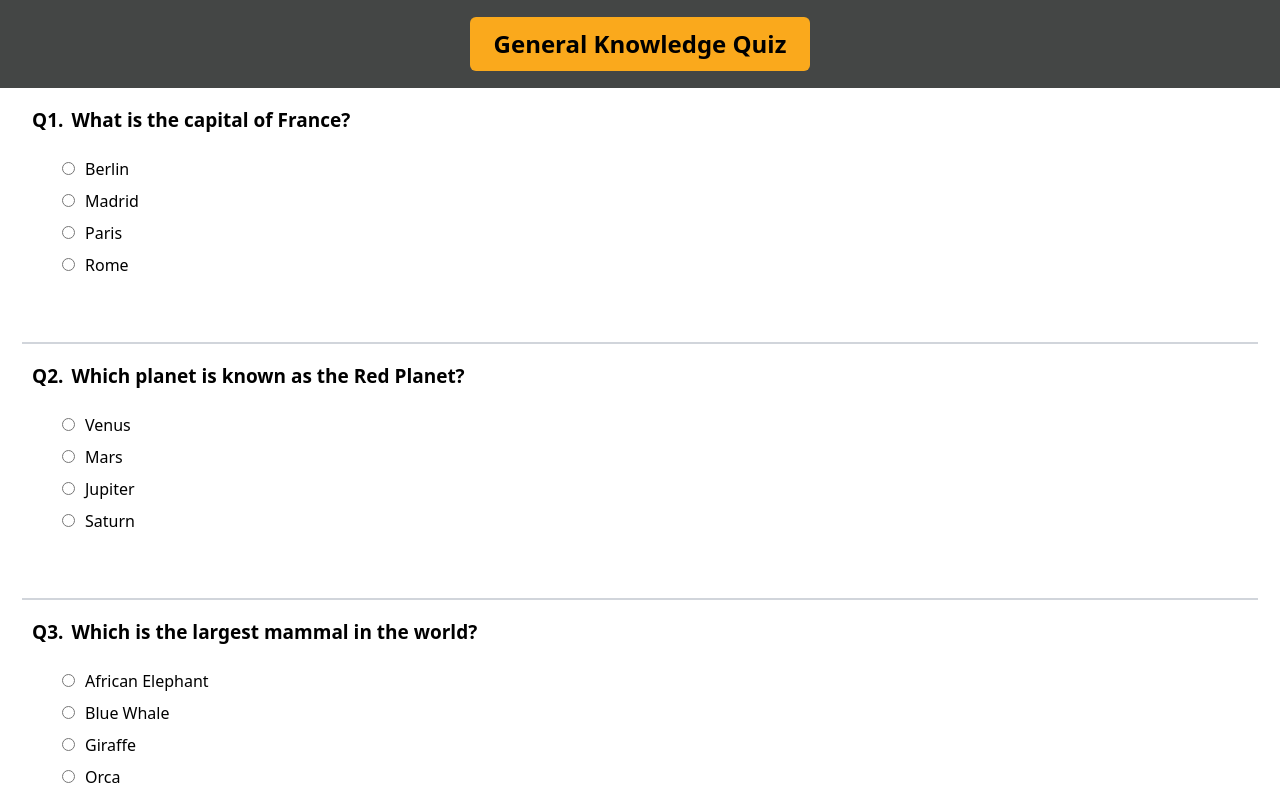
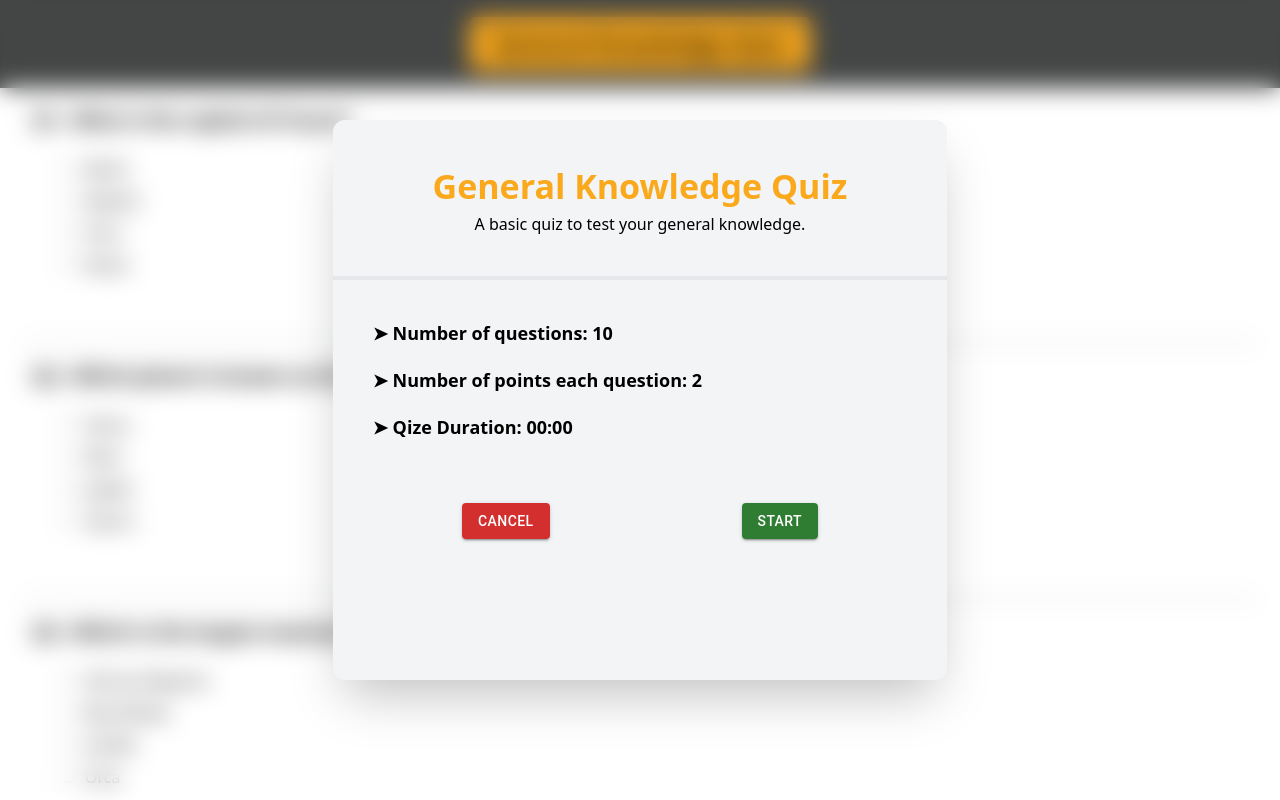
Before and after one commit to Sainath-Nanaware/Quiz-Application, a React (Vite) app: page /quizPage/abcd in a window 1280 px wide. Shown: the top 800 px of the page. Built offline with nearby package versions, Linux system fonts and the light colour scheme.

Commit message:
add start quize popup window show about quize info

```diff
--- a/src/App.jsx
+++ b/src/App.jsx
@@ -4,6 +4,7 @@ import PageNotFound from "./pages/PageNotFound"
 import QuizePage from "./pages/QuizePage"
 import QuationCard from "./component/QuationCard"
 import QuizeResult from "./pages/QuizeResult"
+import QuizeStartWindow from "./component/QuizeStartWindow"
 
 
 function App() {
@@ -16,6 +17,8 @@ function App() {
       <Route path="/quizeResult/:quizId" element={<QuizeResult/>}/>
       <Route path="*" element={<PageNotFound/>}/>
       <Route path="/qCard" element={<QuationCard/>}/>
+      <Route path="/qStart" element={<QuizeStartWindow/>}/>
+
     </Routes>
     </>
   )
--- /dev/null
+++ b/src/component/QuizeStartWindow.jsx
@@ -0,0 +1,33 @@
+import { Button } from '@mui/material'
+import React from 'react'
+import { useNavigate } from 'react-router-dom'
+
+function QuizeStartWindow({hidePopup,totalQuations,title,desc}) {
+    const navigate=useNavigate()
+  return (
+    <div className='ab absolute top-0 bottom-0 right-0 left-0 z-10'>
+    <div className='h-[100vh] flex justify-center items-center backdrop-blur-md  '>
+        <div className=' h-[70vh] w-[48vw] rounded-xl bg-gray-100 shadow-2xl '>
+            <div className=' border-solid border-b-4 h-[20vh] flex  flex-col justify-center items-center '>
+                <p className='font-bold text-[34px] text-[#FAA91C]'>{title}</p>
+                <p className='w-[30vw] text-center '>{desc}</p>
+            </div>
+            <div className=' flex flex-col justify-center items-start gap-[20px] p-[40px]'>
+                <p className='text-[18px] font-semibold'> &#10148; Number of questions:  {totalQuations}</p>
+                <p className='text-[18px] font-semibold'> &#10148; Number of points each question:  2</p>
+                <p className='text-[18px] font-semibold'> &#10148; Qize Duration:   00:00</p>
+            </div>
+            <div className='h-[10vh] flex justify-center items-center gap-[15vw]'>
+                <Button variant="contained" color="error" onClick={()=>{navigate('/');hidePopup(false)}}>Cancel</Button>
+                <Button variant="contained" color="success" onClick={()=>hidePopup(false)}>Start</Button>
+
+            </div>
+
+
+        </div>
+    </div>
+    </div>
+  )
+}
+
+export default QuizeStartWindow
--- a/src/pages/QuizePage.jsx
+++ b/src/pages/QuizePage.jsx
@@ -1,8 +1,9 @@
-import React from 'react'
+import React, { useEffect, useRef, useState } from 'react'
 import { useSelector } from 'react-redux'
 import { useNavigate, useParams } from 'react-router-dom'
 import QuationCard from '../component/QuationCard'
 import { Button } from '@mui/material'
+import QuizeStartWindow from '../component/QuizeStartWindow'
 
 function QuizePage() {
     const {quizId}=useParams()
@@ -15,7 +16,20 @@ function QuizePage() {
     console.log(quiz);
     const navigate=useNavigate()
 
+    //show quize start window
+    const [showStartWindow,setStartWindow]=useState(true)
+    useEffect(()=>{
+        //use to  show page at top opsition
+         window.scrollTo(0, 0);
+        if(showStartWindow){
+             document.body.style.overflow = 'hidden';
+        }else{
+             document.body.style.overflow = '';
+        }
+    },[showStartWindow])
+
     return (
+    <>
     <div>
         {/* quize Title */}
         <div className='h-[11vh] flex justify-center items-center bg-[#444645]'>
@@ -32,6 +46,9 @@ function QuizePage() {
           <Button variant="contained" color="success" onClick={()=>{navigate(`/quizeResult/${quizId}`)}}>Submit</Button>
         </div>
     </div>
+    {showStartWindow && <QuizeStartWindow hidePopup={setStartWindow} totalQuations={quiz.questions.length} title={quiz.title} desc={quiz.description}/>}
+
+    </>
   )
 }
 
```
